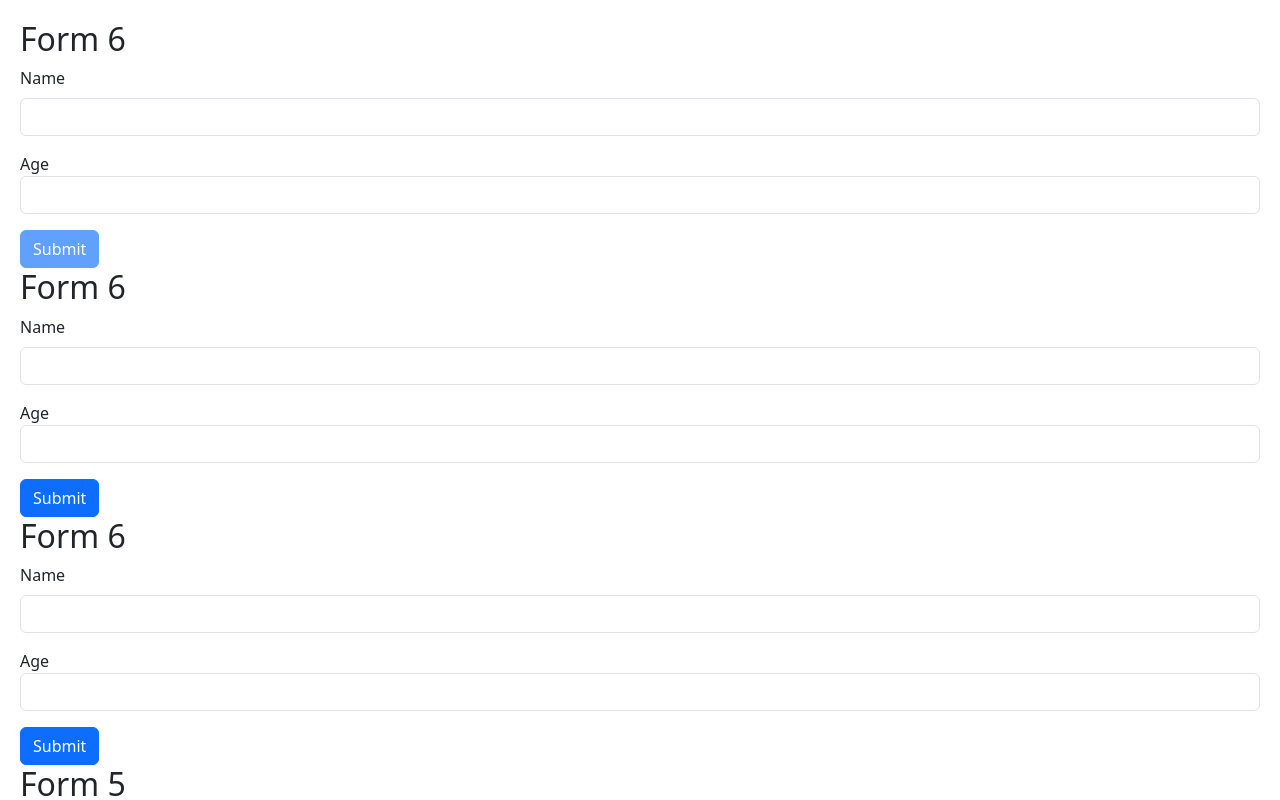
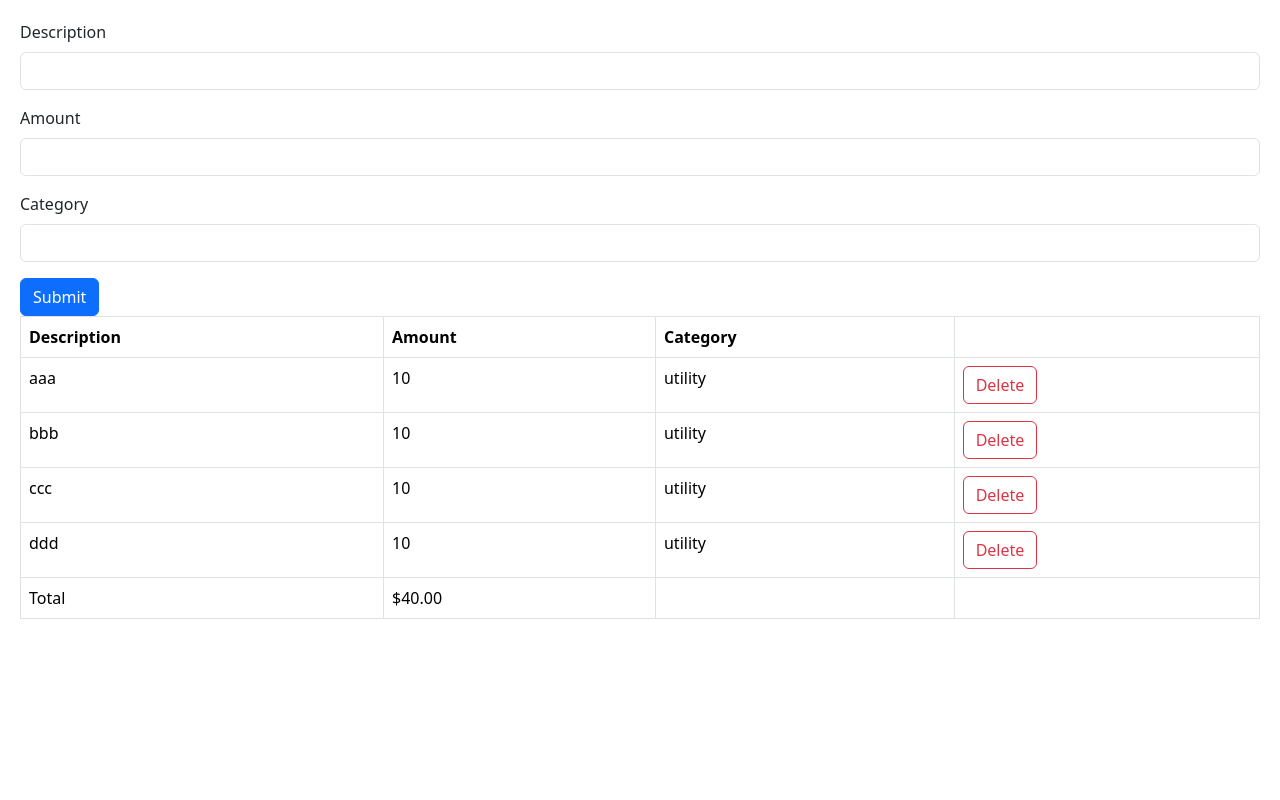
Before and after one commit to sachin-ilr/REACT, a React (Vite) app: page / in a window 1280 px wide. Shown: the top 800 px of the page. Built offline with nearby package versions, Linux system fonts and the light colour scheme.

Commit message:
ExpenseList_Base

```diff
--- a/src/App.tsx
+++ b/src/App.tsx
@@ -1,24 +1,51 @@
-import {
-  Forms1,
-  Forms5,
-  Forms6,
-  Forms8,
-  Forms9,
-} from "./Components/Forms/index";
+import { useState } from "react";
+import { ExpenseList, Form } from "./ExpenseTracker/Components/index";
 
 const App = () => {
+  const [expenses, setExpenses] = useState([
+    { id: 1, description: "aaa", amount: 10, catagory: "utility" },
+    { id: 2, description: "bbb", amount: 10, catagory: "utility" },
+    { id: 3, description: "ccc", amount: 10, catagory: "utility" },
+    { id: 4, description: "ddd", amount: 10, catagory: "utility" },
+  ]);
+
   return (
     <>
-      <Forms9></Forms9>
-      <Forms8></Forms8>
-      <Forms6></Forms6>
-      <Forms5></Forms5>
-      <Forms1></Forms1>
+      <Form></Form>
+      <ExpenseList
+        expenses={expenses}
+        onDelete={(id) => setExpenses(expenses.filter((e) => e.id !== id))}
+      ></ExpenseList>
     </>
   );
 };
 
 export default App;
+
+//===============================================================================
+//Forms
+
+// import {
+//   Forms1,
+//   Forms5,
+//   Forms6,
+//   Forms8,
+//   Forms9,
+// } from "./Components/Forms/index";
+
+// const App = () => {
+//   return (
+//     <>
+//       <Forms9></Forms9>
+//       <Forms8></Forms8>
+//       <Forms6></Forms6>
+//       <Forms5></Forms5>
+//       <Forms1></Forms1>
+//     </>
+//   );
+// };
+
+// export default App;
 
 //==============================================================================
 // Before Forms
--- /dev/null
+++ b/src/ExpenseTracker/Components/ExpenseList.tsx
@@ -0,0 +1,62 @@
+interface Expense {
+  id: number;
+  description: string;
+  amount: number;
+  catagory: string;
+}
+
+interface Props {
+  expenses: Expense[];
+  onDelete: (id: number) => void;
+}
+
+const ExpenseList = ({ expenses, onDelete }: Props) => {
+  if (expenses.length === 0) return null;
+
+  return (
+    <>
+      <table className="table table-bordered">
+        <thead>
+          <tr>
+            <th>Description</th>
+            <th>Amount</th>
+            <th>Category</th>
+            <th></th>
+          </tr>
+        </thead>
+        <tbody>
+          {expenses.map((expense) => (
+            <tr key={expense.id}>
+              <td>{expense.description}</td>
+              <td>{expense.amount}</td>
+              <td>{expense.catagory}</td>
+              <td>
+                <button
+                  className="btn btn-outline-danger"
+                  onClick={() => onDelete(expense.id)}
+                >
+                  Delete
+                </button>
+              </td>
+            </tr>
+          ))}
+        </tbody>
+        <tfoot>
+          <tr>
+            <td>Total</td>
+            <td>
+              $
+              {expenses
+                .reduce((acc, expense) => expense.amount + acc, 0)
+                .toFixed(2)}
+            </td>
+            <td></td>
+            <td></td>
+          </tr>
+        </tfoot>
+      </table>
+    </>
+  );
+};
+
+export default ExpenseList;
--- /dev/null
+++ b/src/ExpenseTracker/Components/Form.tsx
@@ -0,0 +1,29 @@
+const Form = () => {
+  return (
+    <>
+      <form id="form">
+        <div className="mb-3">
+          <label htmlFor="desc" className="form-label">
+            Description
+          </label>
+          <input type="text" id="desc" className="form-control" />
+        </div>
+        <div className="mb-3">
+          <label htmlFor="amt" className="form-label">
+            Amount
+          </label>
+          <input type="text" id="amt" className="form-control" />
+        </div>
+        <div className="mb-3">
+          <label htmlFor="catg" className="form-label">
+            Category
+          </label>
+          <input type="text" id="catg" className="form-control" />
+        </div>
+        <button className="btn btn-primary">Submit</button>
+      </form>
+    </>
+  );
+};
+
+export default Form;
--- /dev/null
+++ b/src/ExpenseTracker/Components/index.tsx
@@ -0,0 +1,2 @@
+export { default as Form } from "./Form";
+export { default as ExpenseList } from "./ExpenseList";
```
